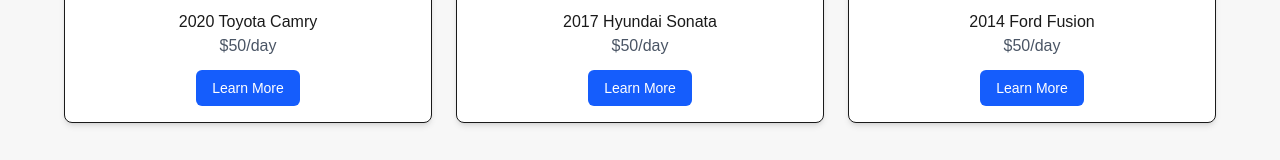
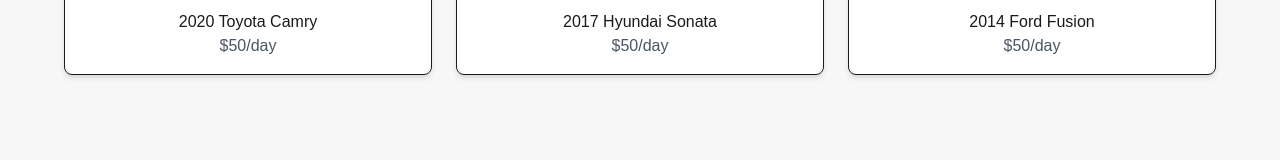
Before and after one commit to ashmaig-auto-rentals/ashmaig-auto-rentals, a Next.js app: page /sedans in a window 1280 px wide. Shown: the part 483-643 px from the top of the page. Built offline with nearby package versions, Linux system fonts and the light colour scheme.

Commit message:
removed learn more buttons

```diff
--- a/src/app/3row-suvs/page.tsx
+++ b/src/app/3row-suvs/page.tsx
@@ -1,5 +1,4 @@
 import Image from "next/image";
-import Link from "next/link";
 
 export default function ThreeRowSuvsPage() {
   const threeRow = [
@@ -27,12 +26,6 @@
             <div className="p-4 text-center">
               <h3 className="font-medium">{car.name}</h3>
               <p className="text-gray-600">${car.price}/day</p>
-              <Link
-                href={`/vehicles/${car.slug}`}
-                className="mt-3 inline-block bg-blue-600 text-white px-4 py-2 rounded-md text-sm hover:bg-blue-700"
-              >
-                Learn More
-              </Link>
             </div>
           </div>
         ))}
--- a/src/app/sedans/page.tsx
+++ b/src/app/sedans/page.tsx
@@ -1,5 +1,4 @@
 import Image from "next/image";
-import Link from "next/link";
 
 export default function SedansPage() {
   const sedans = [
@@ -33,12 +32,6 @@
             <div className="p-4 text-center">
               <h3 className="font-medium">{car.name}</h3>
               <p className="text-gray-600">${car.price}/day</p>
-              <Link
-                href={`/vehicles/${car.slug}`}
-                className="mt-3 inline-block bg-blue-600 text-white px-4 py-2 rounded-md text-sm hover:bg-blue-700"
-              >
-                Learn More
-              </Link>
             </div>
           </div>
         ))}
--- a/src/app/suvs/page.tsx
+++ b/src/app/suvs/page.tsx
@@ -1,5 +1,4 @@
 import Image from "next/image";
-import Link from "next/link";
 
 export default function SuvsPage() {
   const suvs = [
@@ -27,12 +26,6 @@
             <div className="p-4 text-center">
               <h3 className="font-medium">{car.name}</h3>
               <p className="text-gray-600">${car.price}/day</p>
-              <Link
-                href={`/vehicles/${car.slug}`}
-                className="mt-3 inline-block bg-blue-600 text-white px-4 py-2 rounded-md text-sm hover:bg-blue-700"
-              >
-                Learn More
-              </Link>
             </div>
           </div>
         ))}
```
Also changed, not shown: public/robots.txt, 2 other files (tests, documents, lock files or other folders).
